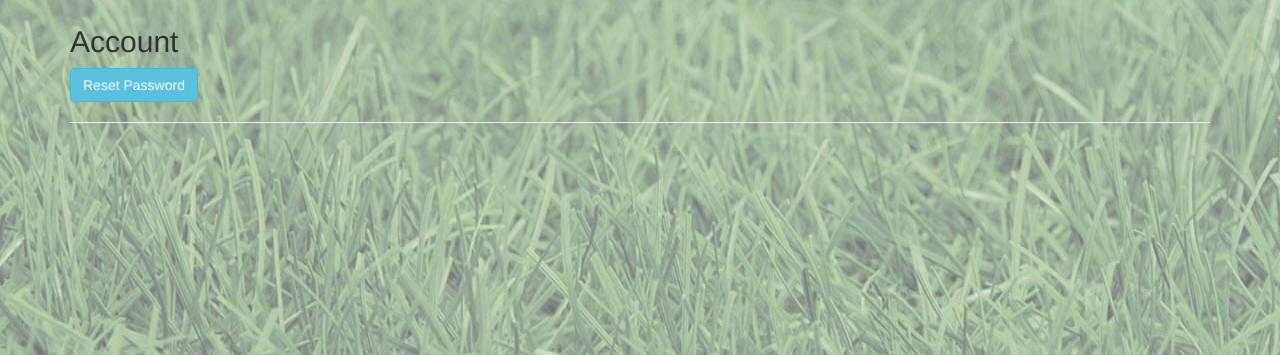
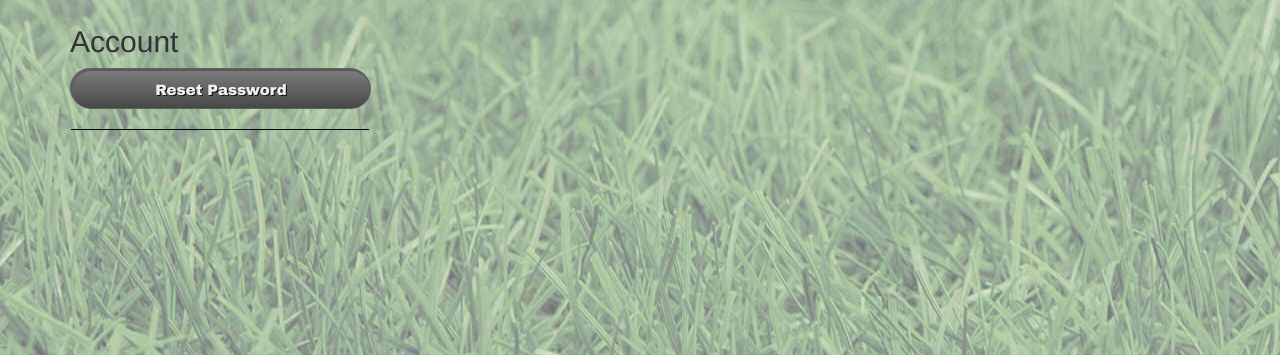
Before and after one commit to guestnone/SoccerPlanner, a Django app: page /account/ in a window 1280 px wide. Shown: the part 65-420 px from the top of the page. Run offline with Django 3.2, Linux system fonts and the light colour scheme; the visitor is signed in with stand-in values (Sample User, id 1); some libraries are stand-ins or nearby versions.

Commit message:
MP: visual update

```diff
--- a/SoccerPlanner/app/templates/app/account.html
+++ b/SoccerPlanner/app/templates/app/account.html
@@ -6,10 +6,8 @@
 
 <h2>{{ title }}</h2>
 
-<div class="clearfix">
-    <a class="btn btn-info left" href="{% url 'password_reset_confirm_logged' %}"> Reset Password </a>
-</div>
-
+<div class= "button2">
+    <p><a class="button2" href="{% url 'password_reset_confirm_logged' %}"> Reset Password</a></p>
 {% else %}
 
 <h3>Your are not logged!</h3>
--- a/SoccerPlanner/app/templates/app/index.html
+++ b/SoccerPlanner/app/templates/app/index.html
@@ -5,7 +5,7 @@
 {% if user.is_authenticated %}
 
 <div class="jumbotron">
-    <h2>Welcome, {{user.username}}</h2>
+    <center><h2>Welcome, {{user.username}}</h2></center>
     <p class="lead">Our website was created to make soccer fans lives easier. You want to organize championship? You want to join it?
     Or simply check the results of the games? Join us now!</p>
 </div>
--- a/SoccerPlanner/app/templates/app/layout.html
+++ b/SoccerPlanner/app/templates/app/layout.html
@@ -39,7 +39,7 @@
 
     <div class="container body-content">
 {% block content %}{% endblock %}
-<hr/>
+<hr style="height: 1px; background: black; border: 0px;">
     <!--
     <footer>
         <p>&copy; {{ year }} - Authors</p>
```
Also changed, not shown: SoccerPlanner/app/templates/app/manage.html (+6 -7 lines).
